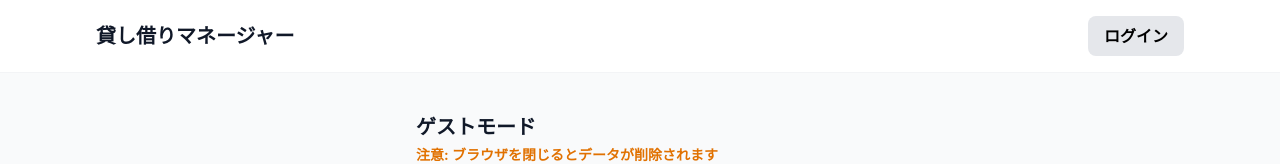
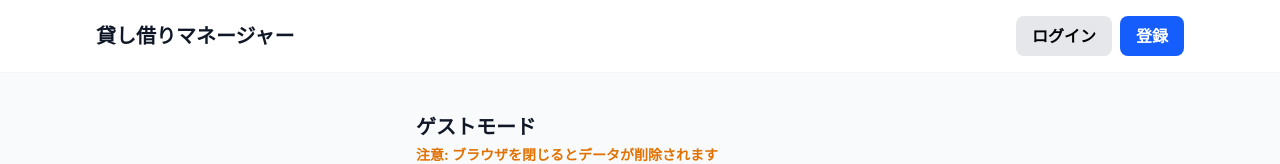
Before and after one commit to yrk9/kashi-kari-app, a React (Vite) app in the folder frontend/: page / in a window 1280 px wide. Shown: the top 164 px of the page. Built offline with nearby package versions, Linux system fonts and the light colour scheme; no server answers.

Commit message:
feat: Headerに登録ボタンを追加

```diff
--- a/frontend/src/App.tsx
+++ b/frontend/src/App.tsx
@@ -88,6 +88,7 @@ function App() {
             setRecords={setRecords}
             handleLogout={handleLogout}
             fetchRecords={fetchRecords}
+            handleTransfar={handleTransfar}
           ></Dashboard>
         }
       ></Route>
--- a/frontend/src/components/Dashboard.tsx
+++ b/frontend/src/components/Dashboard.tsx
@@ -13,6 +13,7 @@ interface Props {
   setRecords: React.Dispatch<React.SetStateAction<Record[]>>;
   handleLogout: () => void;
   fetchRecords: () => void;
+  handleTransfar: (transfar: string) => void;
 }
 
 export const Dashboard = ({
@@ -21,6 +22,7 @@ export const Dashboard = ({
   setRecords,
   handleLogout,
   fetchRecords,
+  handleTransfar,
 }: Props) => {
   const [filterStatus, setFilterStatus] = useState<
     "ALL" | "ACTIVE" | "COMPLETED"
@@ -99,7 +101,11 @@ export const Dashboard = ({
 
   return (
     <div>
-      <Header token={token} handleLogout={handleLogout} />
+      <Header
+        token={token}
+        handleLogout={handleLogout}
+        handleTransfar={handleTransfar}
+      />
       <main>
         <div className="min-h-screen bg-gray-50 py-10 px-4 sm:px-6 lg:px-8 font-sans">
           <div className="max-w-md mx-auto">
--- a/frontend/src/components/Header.tsx
+++ b/frontend/src/components/Header.tsx
@@ -1,21 +1,32 @@
 interface Props {
   token: string | null;
   handleLogout: () => void;
+  handleTransfar: (transfar: string) => void;
 }
 
-export const Header = ({ token, handleLogout }: Props) => {
+export const Header = ({ token, handleLogout, handleTransfar }: Props) => {
   return (
     <header className="bg-white border-b border-gray-100">
       <div className="flex items-center justify-between md:max-w-6xl max-w-md mx-auto px-4 py-4 sm:px-6 lg:px-8">
         <h1 className="text-xl font-extrabold text-gray-900">
           貸し借りマネージャー
         </h1>
+
+        <div className="flex gap-2">
           <button
             onClick={handleLogout}
             className="px-4 py-2 bg-gray-200 rounded-lg font-bold hover:bg-gray-300 transition"
           >
             {token ? "ログアウト" : "ログイン"}
           </button>
+
+          <button
+            onClick={() => handleTransfar("register")}
+            className="px-4 py-2 bg-blue-600 text-white rounded-lg font-bold hover:bg-blue-300 transition"
+          >
+            登録
+          </button>
+        </div>
       </div>
     </header>
   );
```
Lines whose indentation alone changed are shown as unchanged.
